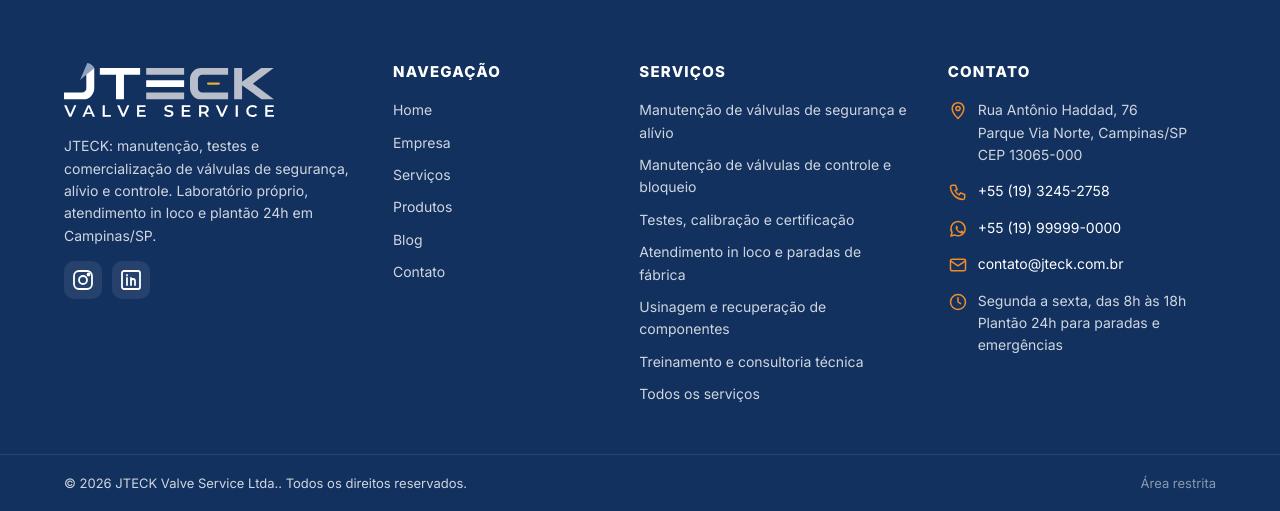
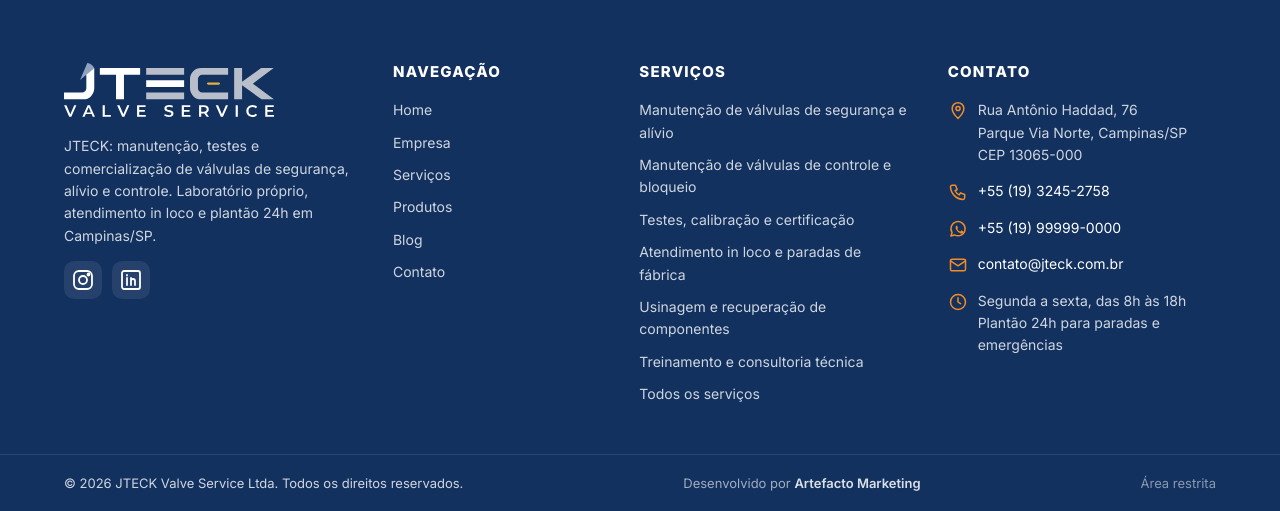
Before and after one commit to netomondo-prog/Site, a Node server app: page / in a window 1280 px wide. Shown: the part 5730-6241 px from the top of the page. Run offline with Node 20, Linux system fonts and the light colour scheme.

Commit message:
Rodapé: crédito "Desenvolvido por Artefacto Marketing"
- Link para https://artefacto.art.br/ em todas as páginas (abre em nova aba).
- Espaço extra no rodapé no celular para o botão do WhatsApp não cobrir o crédito.
- Remove o ponto duplicado depois de "Ltda.".

Co-Authored-By: Claude Opus 5.5 <noreply@anthropic.com>
Claude-Session: https://claude.ai/code/session_012MyxPFQi6bwzQ49gWPhbQS

```diff
--- a/public/css/style.css
+++ b/public/css/style.css
@@ -364,6 +364,10 @@ button { font-family: inherit; }
 .footer__bottom-inner { display: flex; justify-content: space-between; gap: 16px; flex-wrap: wrap; }
 .footer__admin { color: rgba(255,255,255,.5); }
 .footer__admin:hover { color: #fff; }
+.footer__credit { color: rgba(255,255,255,.6); }
+.footer__credit a { color: rgba(255,255,255,.85); font-weight: 600; }
+.footer__credit a:hover { color: #fff; }
+@media (max-width: 640px) { .footer__bottom { padding-bottom: 92px; } }
 
 /* ---------- WhatsApp flutuante ---------- */
 .whatsapp-float { position: fixed; right: 22px; bottom: 22px; z-index: 900; display: flex; align-items: center; gap: 10px; background: var(--whatsapp); color: #fff; padding: 10px 18px 10px 12px; border-radius: 999px; box-shadow: 0 10px 30px rgba(37,211,102,.45); font-weight: 600; font-size: 15px; transition: .3s; }
--- a/views/partials/foot.ejs
+++ b/views/partials/foot.ejs
@@ -44,7 +44,8 @@
   </div>
   <div class="footer__bottom">
     <div class="container footer__bottom-inner">
-      <span>&copy; <%= new Date().getFullYear() %> <%= site.legalName || site.name %>. Todos os direitos reservados.</span>
+      <span>&copy; <%= new Date().getFullYear() %> <%= String(site.legalName || site.name).replace(/\.$/, "") %>. Todos os direitos reservados.</span>
+      <span class="footer__credit">Desenvolvido por <a href="https://artefacto.art.br/" target="_blank" rel="noopener">Artefacto Marketing</a></span>
       <span><a href="/admin" class="footer__admin">Área restrita</a></span>
     </div>
   </div>
```
